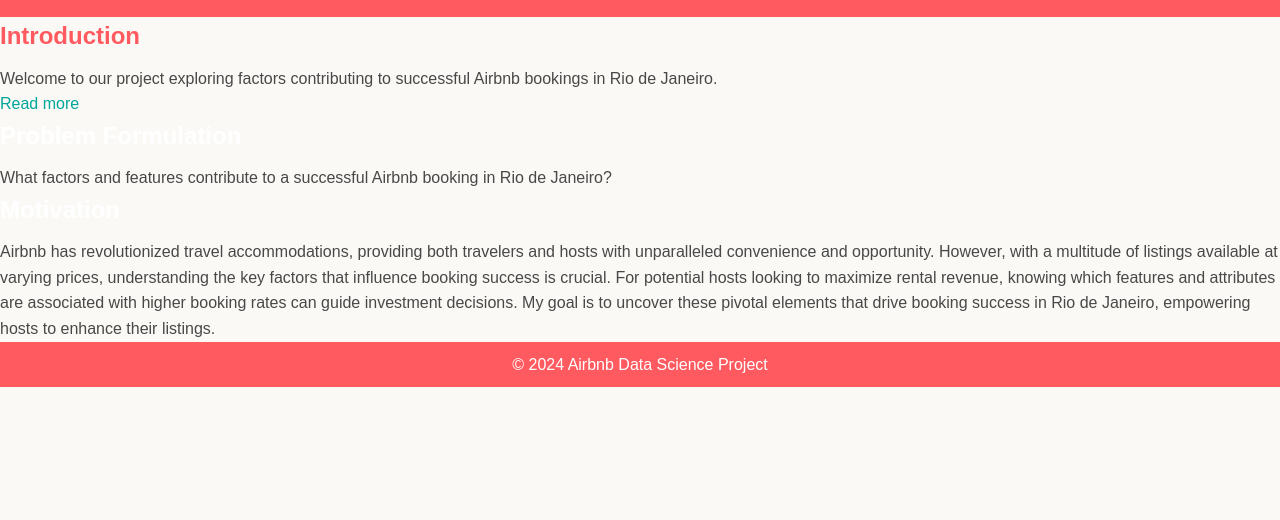
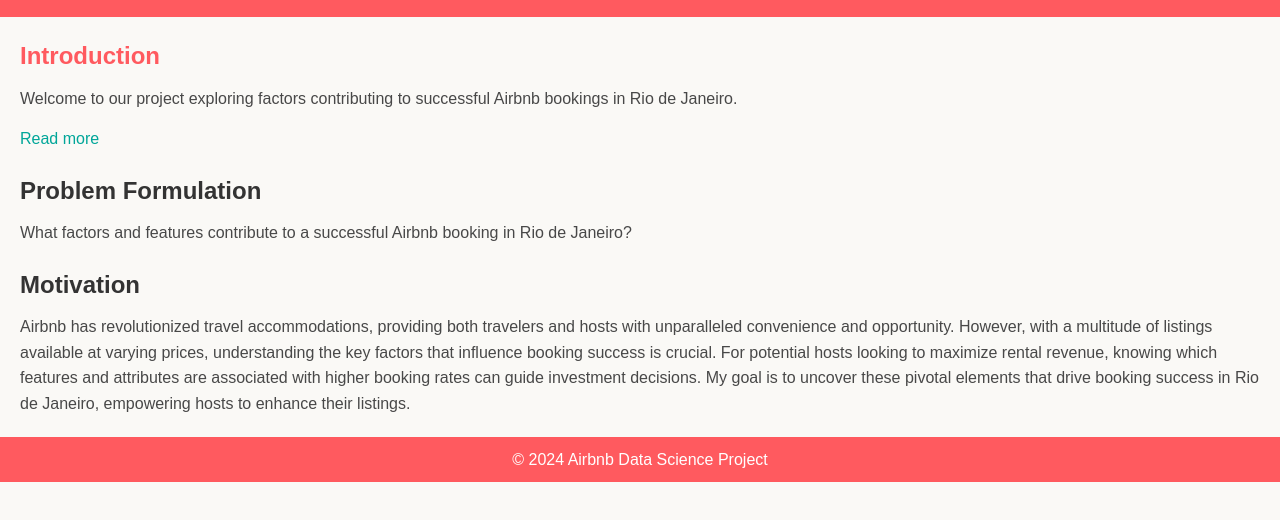
Before and after one commit to mishzaharieva/Airbnb_Project, a plain HTML site: page index.html in a window 1280 px wide. Shown: the part 64-584 px from the top of the page. Drawn offline with Linux system fonts and the light colour scheme.

Commit message:
Update styles.css

```diff
--- a/css/styles.css
+++ b/css/styles.css
@@ -42,3 +42,19 @@ a {
 a:hover {
     color: #FC642D; /* accent color on hover */
 }
+
+/* Section styles */
+section {
+    margin: 20px 0;
+    padding: 0 20px;
+}
+
+section h2 {
+    color: #333; /* dark gray for section headings */
+    font-size: 1.5rem;
+    margin-bottom: 10px;
+}
+
+section p {
+    margin-bottom: 15px;
+}
```
